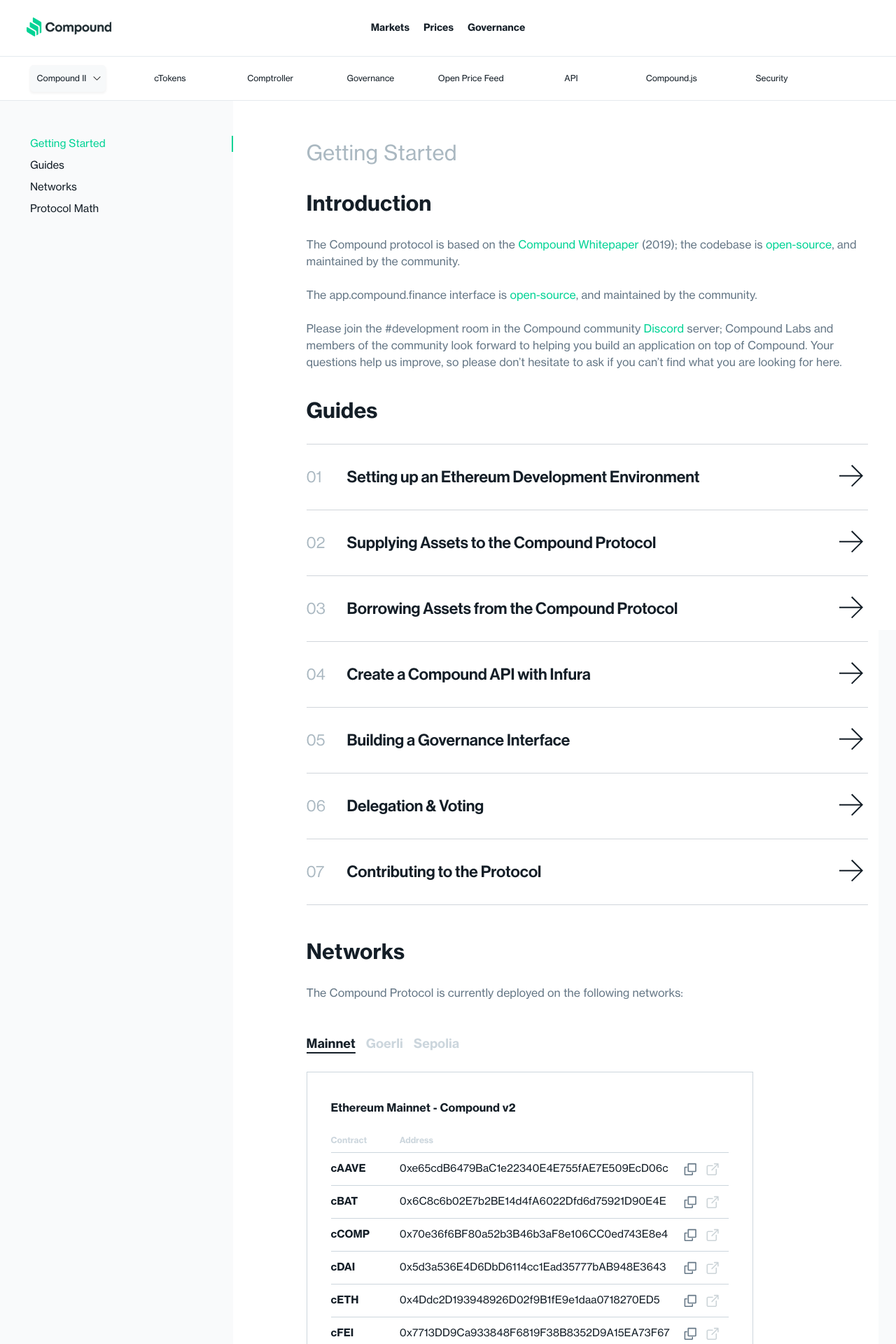
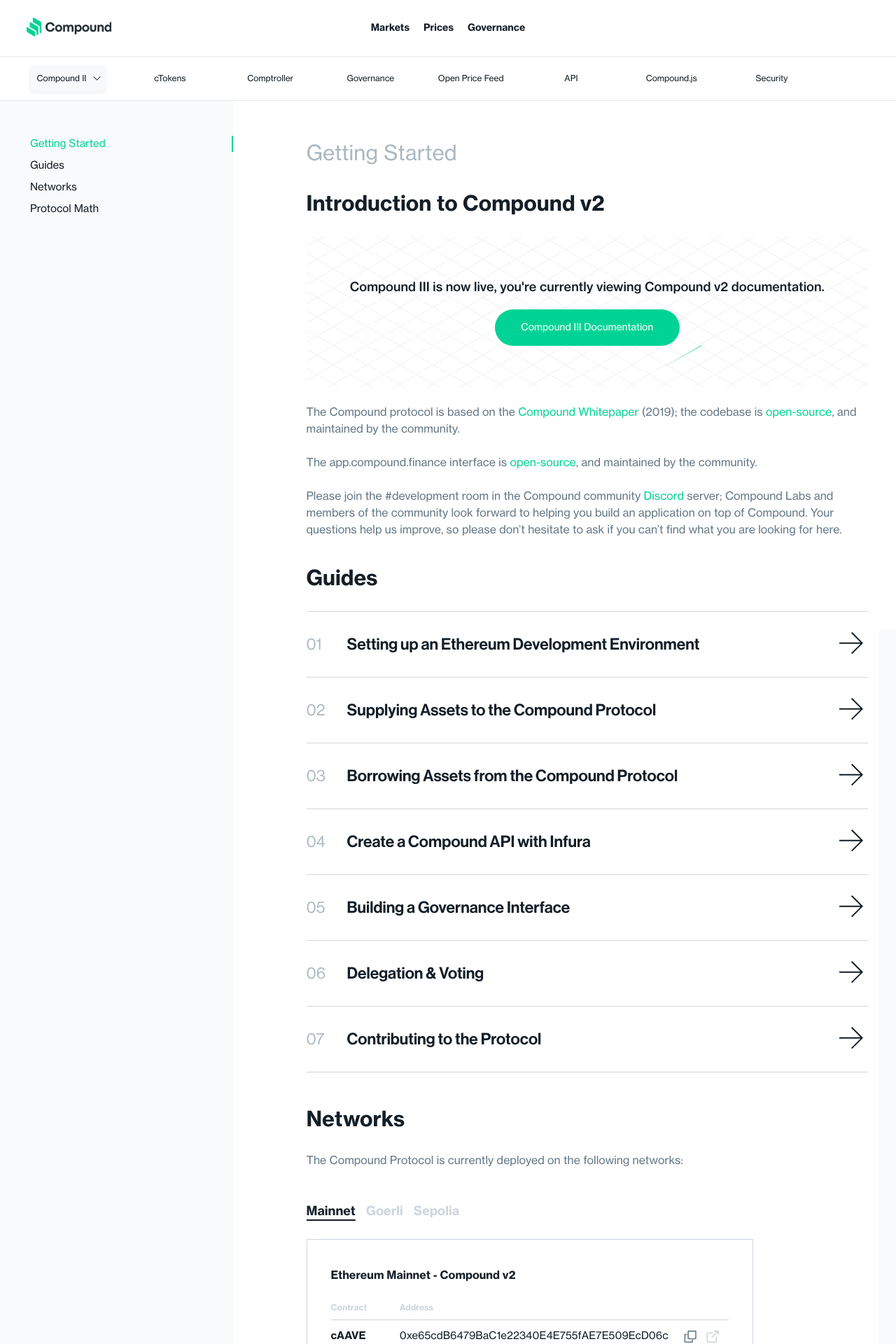
Before and after one commit to compound-finance/compound-finance.github.io, a Jekyll site: the page built from docs/pages/v2/getting-started.md, in a window 1280 px wide. Shown: the top 1920 px of the page at 70% size. Built offline with Jekyll 4.4.1, drawn with Linux system fonts in a browser that asks for light colours.

Commit message:
added v3 banner

```diff
--- a/docs/_includes/global.css
+++ b/docs/_includes/global.css
@@ -307,3 +307,41 @@
   background: #070A0E;
   display: inline-block;
 }
+
+.new-docs-banner {
+  display: block;
+  width: 100%;
+  height: 215px;
+  background-image: url('{{ "/public/img/banner-background.png" | relative_url }}');
+  background-position: center;
+  background-repeat: no-repeat;
+  background-size: cover;
+  user-select: none;
+}
+
+.new-docs-banner span.message {
+  display: block;
+  font-weight: 600;
+  text-align: center;
+  line-height: 24px;
+  font-size: 18px;
+}
+
+.new-docs-banner .center {
+  position: relative;
+  top: 50%;
+  transform: translateY(-50%);
+}
+
+.new-docs-banner span.button {
+  width: 264px;
+  display: block;
+  padding: 19px 36px;
+  margin: 20px auto;
+  text-align: center;
+  font-size: 14px;
+  border-radius: 50px;
+  background-color: #00D395;
+  color: #ffffff;
+  cursor: pointer;
+}
--- a/docs/pages/v2/getting-started.md
+++ b/docs/pages/v2/getting-started.md
@@ -66,7 +66,16 @@
 
 # Getting Started
 
-## Introduction
+## Introduction to Compound v2
+
+<div class="new-docs-banner">
+  <div class="center">
+    <span class="message">Compound III is now live, you're currently viewing Compound v2 documentation.</span>
+    <a href="/">
+      <span class="button">Compound III Documentation</span>
+    </a>
+  </div>
+</div>
 
 The Compound protocol is based on the [Compound Whitepaper](https://compound.finance/documents/Compound.Whitepaper.pdf){:target="_blank"} (2019); the codebase is [open-source](https://github.com/compound-finance/compound-protocol){:target="_blank"}, and maintained by the community.
 
```
Also changed, not shown: docs/public/img/banner-background.png (added).
